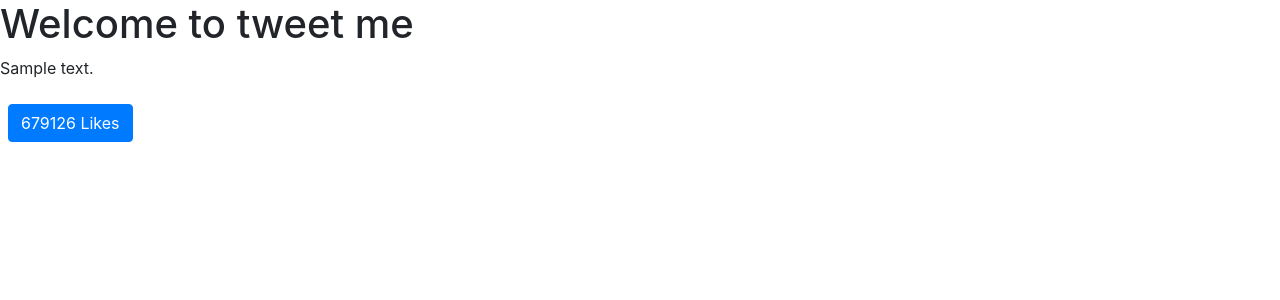
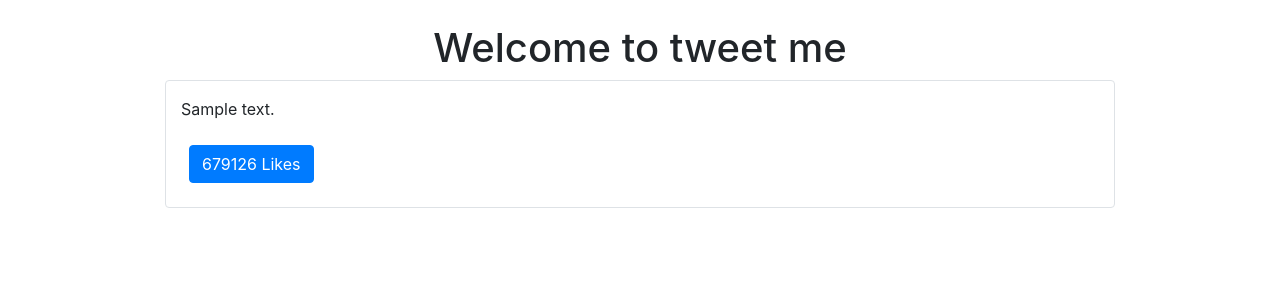
Before and after one commit to kaknjoh/tweetapp, a Django app: page / in a window 1280 px wide. Shown: the part 56-356 px from the top of the page. Run offline with Django 3.2, Linux system fonts and the light colour scheme; tables that the repository leaves empty hold one stand-in row (values such as "Sample post"); data that the repository does not hold is empty; some libraries are stand-ins or nearby versions.

Commit message:
Tweet style

```diff
--- a/tweetapp/templates/base.html
+++ b/tweetapp/templates/base.html
@@ -19,8 +19,10 @@
     <title>Hello, world!</title>
   </head>
   <body>
-    {% include "components/navbar.html" %} {% block content %}Hello World
-    {%endblock content %}
+    {% include "components/navbar.html" %}
+    <div class="container">
+      {% block content %}{%endblock content %}
+    </div>
 
     <!-- Optional JavaScript -->
     <!-- jQuery first, then Popper.js, then Bootstrap JS -->
--- a/tweetapp/templates/components/navbar.html
+++ b/tweetapp/templates/components/navbar.html
@@ -1,4 +1,4 @@
-<nav class="navbar navbar-expand-lg navbar-light bg-light">
+<nav class="navbar navbar-expand-lg navbar-light bg-light mb-4">
   <a class="navbar-brand" href="#">Navbar</a>
   <button
     class="navbar-toggler"
--- a/tweetapp/templates/pages/home.html
+++ b/tweetapp/templates/pages/home.html
@@ -1,6 +1,11 @@
 {% extends 'base.html' %} {% block content %}
-<h1>Welcome to tweet me</h1>
-<div id="tweets">
+
+<div class="row text-center">
+  <div class="col">
+    <h1>Welcome to tweet me</h1>
+  </div>
+</div>
+<div class="row" id="tweets">
   Loading...
 </div>
 <script>
@@ -26,7 +31,7 @@
   }
   function formatTweetElement(tweet) {
     let formatedTweet =
-      "<div class='mb-4' id='tweet-" +
+      "<div class='mb-4 col-12 col-md-10 mx-auto border rounded py-3' id='tweet-" +
       tweet.id +
       "'><p>" +
       tweet.content +
```
